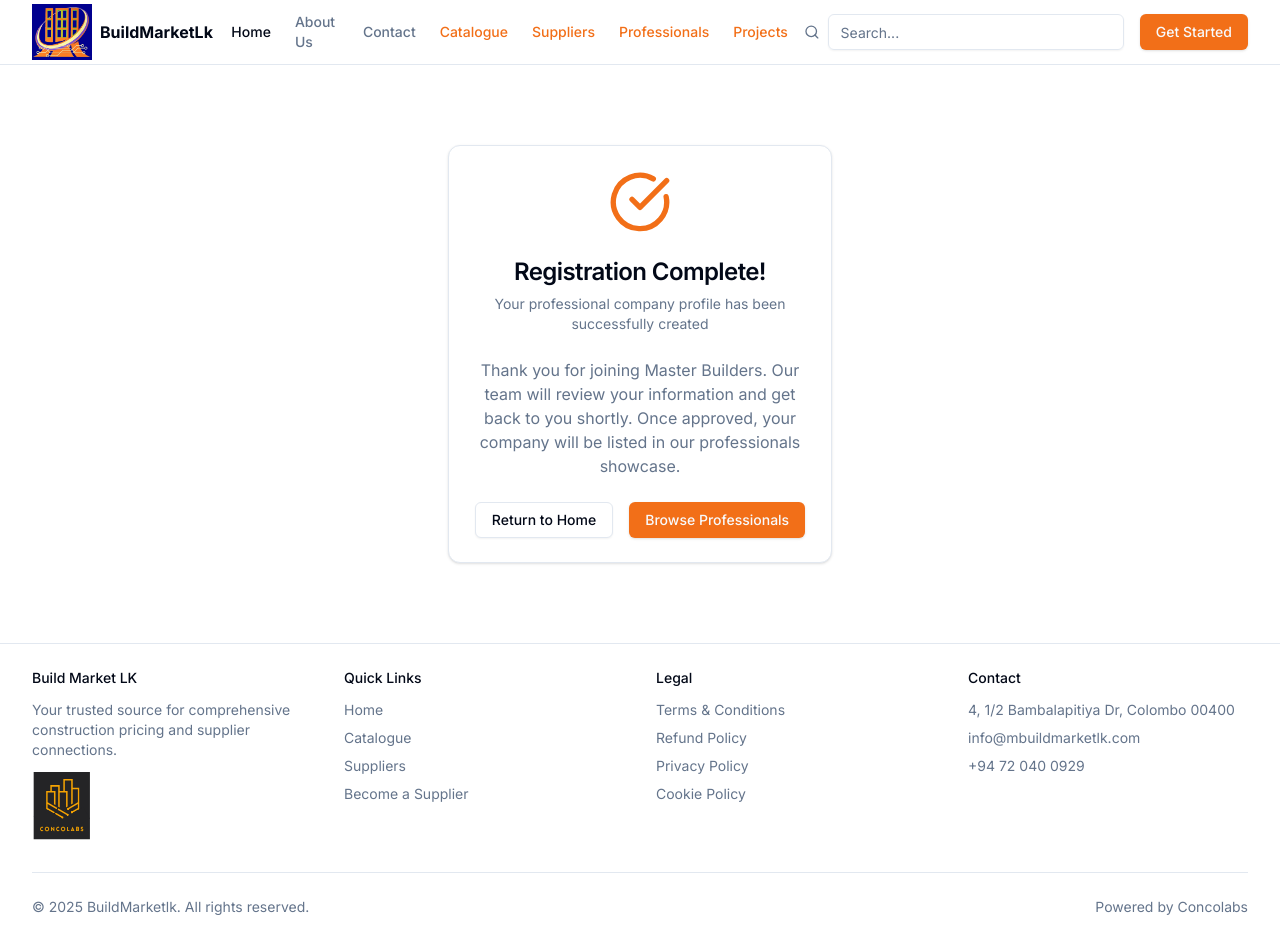
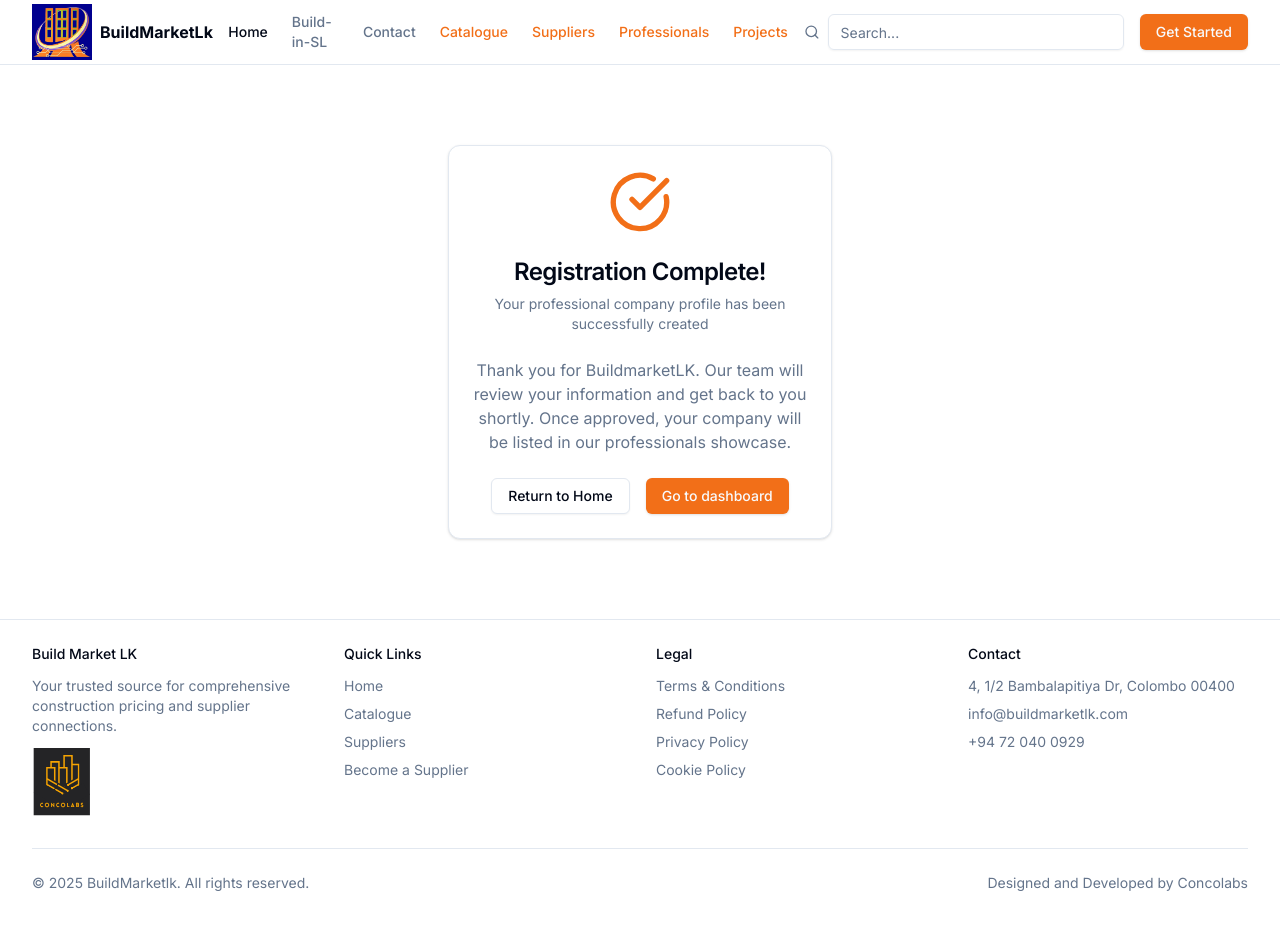
Before and after one commit to concolabs-dev/masterbuilders-frontend, a Next.js app: page /professionals/register/success in a window 1280 px wide. After the commit the page ends 917 px from the top, so only its background shows below. Built offline with nearby package versions, Linux system fonts and the light colour scheme; no server answers.

Commit message:
live ready version

```diff
--- a/app/api.ts
+++ b/app/api.ts
@@ -1,7 +1,7 @@
 import axios from "axios"
 
 
-const API_BASE_URL = "http://localhost:8040"
+const API_BASE_URL = "https://ravinduhiran.live"
 const BACKEND_API_SECRET = process.env.NEXT_PUBLIC_BACKEND_API_SECRET || ""
 
 const backend_api_axios = axios.create({
--- a/app/build-in-sl/page.tsx
+++ b/app/build-in-sl/page.tsx
@@ -226,8 +226,8 @@ export default function BuildInSL() {
             <p className="font-semibold text-xl mb-4">Build Market Pvt Ltd</p>
             <p className="flex items-center justify-center mb-2">
               <span className="mr-2">📧</span> Email:
-              <a href="mailto:invest@buildmarketlk.com" className="text-orange-600 ml-1 hover:underline">
-                invest@buildmarketlk.com
+              <a href="mailto:info@buildmarketlk.com" className="text-orange-600 ml-1 hover:underline">
+                info@buildmarketlk.com
               </a>
             </p>
             <Button className="mt-6 bg-orange-600 hover:bg-orange-700">
--- a/app/hoc/withRoleGuard.tsx
+++ b/app/hoc/withRoleGuard.tsx
@@ -4,7 +4,7 @@ import { useUser } from "@auth0/nextjs-auth0/client";
 import { useEffect, useState } from "react";
 import { useRouter } from "next/navigation";
 
-export function withRoleGuard<P extends JSX.IntrinsicAttributes>(
+export function withRoleGuard<P extends Record<string, any> = {}>(
   Component: React.ComponentType<P>,
   allowedRoles: string[] = []
 ) {
--- a/app/onboarding/page.tsx
+++ b/app/onboarding/page.tsx
@@ -123,8 +123,8 @@ setIsSubmitting(true)
       email_given: formData.email,
       address: formData.address,
       location: {
-        latitude: parseFloat(formData.location.lat),
-        longitude: parseFloat(formData.location.lng),
+        latitude: parseFloat(formData.location.lat) || 1.0,
+        longitude: parseFloat(formData.location.lng) || 1.0,
       },
       profile_pic_url: formData.profileImage,
       cover_pic_url: formData.coverImage,
@@ -139,7 +139,7 @@ setIsSubmitting(true)
     } catch (err) {
       console.error("Failed to create supplier", err)
     }finally {
-      setIsSubmitting(false)
+      // setIsSubmitting(false)
     }
   }
   if (alreadyRegistered) {
@@ -357,7 +357,7 @@ setIsSubmitting(true)
               Continue <ChevronRight className="ml-2 h-4 w-4" />
             </Button>
           ) : (
-            <Button type="submit" form="onboardingForm" className="bg-primary">
+            <Button type="submit" form="onboardingForm" className="bg-primary" disabled={isSubmitting}>
                    {isSubmitting ? "Creating..." : "Complete"} <Check className="ml-2 h-4 w-4" />
             </Button>
           )}
--- a/app/onboarding/success/page.tsx
+++ b/app/onboarding/success/page.tsx
@@ -16,7 +16,7 @@ export default function SuccessPage() {
         </CardHeader>
         <CardContent>
           <p className="text-muted-foreground">
-            Thank you for joining Master Builders. Our team will review your information and get back to you shortly.
+            Thank you for joining BuildmarketLK. Our team will review your information and get back to you shortly.
           </p>
         </CardContent>
         <CardFooter className="flex justify-center">
--- a/app/professionals/dashboard/page.tsx
+++ b/app/professionals/dashboard/page.tsx
@@ -424,4 +424,5 @@ function ProfessionalDashboardPage() {
     </div>
   )
 }
-export default withRoleGuard(ProfessionalDashboardPage, ["professional", "admin"]);
+const GuardedDashboardPage = withRoleGuard(ProfessionalDashboardPage, ["professional", "admin"]);
+export default GuardedDashboardPage;
--- a/app/professionals/register/success/page.tsx
+++ b/app/professionals/register/success/page.tsx
@@ -16,7 +16,7 @@ export default function SuccessPage() {
         </CardHeader>
         <CardContent>
           <p className="text-muted-foreground">
-            Thank you for joining Master Builders. Our team will review your information and get back to you shortly.
+            Thank you for BuildmarketLK. Our team will review your information and get back to you shortly.
             Once approved, your company will be listed in our professionals showcase.
           </p>
         </CardContent>
@@ -24,8 +24,8 @@ export default function SuccessPage() {
           <Link href="/">
             <Button variant="outline">Return to Home</Button>
           </Link>
-          <Link href="/professionals/showcase">
-            <Button>Browse Professionals</Button>
+          <Link href="/professionals/dashboard">
+            <Button>Go to dashboard</Button>
           </Link>
         </CardFooter>
       </Card>
--- a/app/professionals/showcase/page.tsx
+++ b/app/professionals/showcase/page.tsx
@@ -308,7 +308,7 @@ export default function ProfessionalsShowcase() {
             .map(([letter, pros]) => (
               <div key={letter} className="mb-8">
                 <h2 className="text-2xl font-semibold mb-4">{letter}</h2>
-                <div className="grid grid-cols-1 md:grid-cols-2 lg:grid-cols-3 gap-6">
+                <div className="grid grid-cols-2 md:grid-cols-3 lg:grid-cols-4 gap-6">
                   {pros.map((pro) => (
                     <Link key={pro.id} href={`/professionals/${pro.pid}`}>
                       <Card className="h-full hover:shadow-md transition-shadow cursor-pointer">
--- a/components/main-nav.tsx
+++ b/components/main-nav.tsx
@@ -36,11 +36,11 @@ export function MainNav() {
           Home
         </Link>
         <a
-          href="#about"
-          onClick={(e) => scrollToSection(e, "about")}
+          href="/build-in-sl"
+
           className="transition-colors hover:text-foreground/80 text-muted-foreground"
         >
-          About Us
+          Build-in-SL
         </a>
 
         <a
--- a/components/professional-profile.tsx
+++ b/components/professional-profile.tsx
@@ -78,7 +78,7 @@ export function ProfessionalProfile({ professional, onUpdate }: ProfessionalProf
     <>
       <Card className="overflow-hidden">
         <div className="relative h-48 md:h-64 w-full">
-          <ImageWithFallback
+          <Image
             src={currentProfessional.cover_image_url || "/images/cover-placeholder.svg"}
             alt={`${currentProfessional.company_name} cover`}
             fill
@@ -97,7 +97,7 @@ export function ProfessionalProfile({ professional, onUpdate }: ProfessionalProf
         <CardContent className="pt-0">
           <div className="flex flex-col md:flex-row gap-6 -mt-12 md:-mt-16">
             <div className="relative h-24 w-24 md:h-32 md:w-32 rounded-full border-4 border-background overflow-hidden bg-background">
-              <ImageWithFallback
+              <Image
                 src={currentProfessional.company_logo_url || "/images/logo-placeholder.svg"}
                 alt={currentProfessional.company_name}
                 fill
--- a/components/site-footer.tsx
+++ b/components/site-footer.tsx
@@ -91,7 +91,7 @@ export function SiteFooter() {
               <li className="text-muted-foreground">4, 1/2 Bambalapitiya Dr, Colombo 00400</li>
               <li>
                 <a href="mailto:info@buildmarketlk.com" className="text-muted-foreground hover:text-foreground">
-                  info@mbuildmarketlk.com
+                  info@buildmarketlk.com
                 </a>
               </li>
               <li>
@@ -108,7 +108,7 @@ export function SiteFooter() {
             © {new Date().getFullYear()} BuildMarketlk. All rights reserved.
           </p>
           <p className="text-sm text-muted-foreground mt-2 md:mt-0">
-            Powered by{" "}
+            Designed and Developed by{" "}
             <Link href="https://concolabs.com" className="hover:text-foreground">
               Concolabs
             </Link>
```
Also changed, not shown: app/professionals/register/page.tsx (+12 -9 lines).
